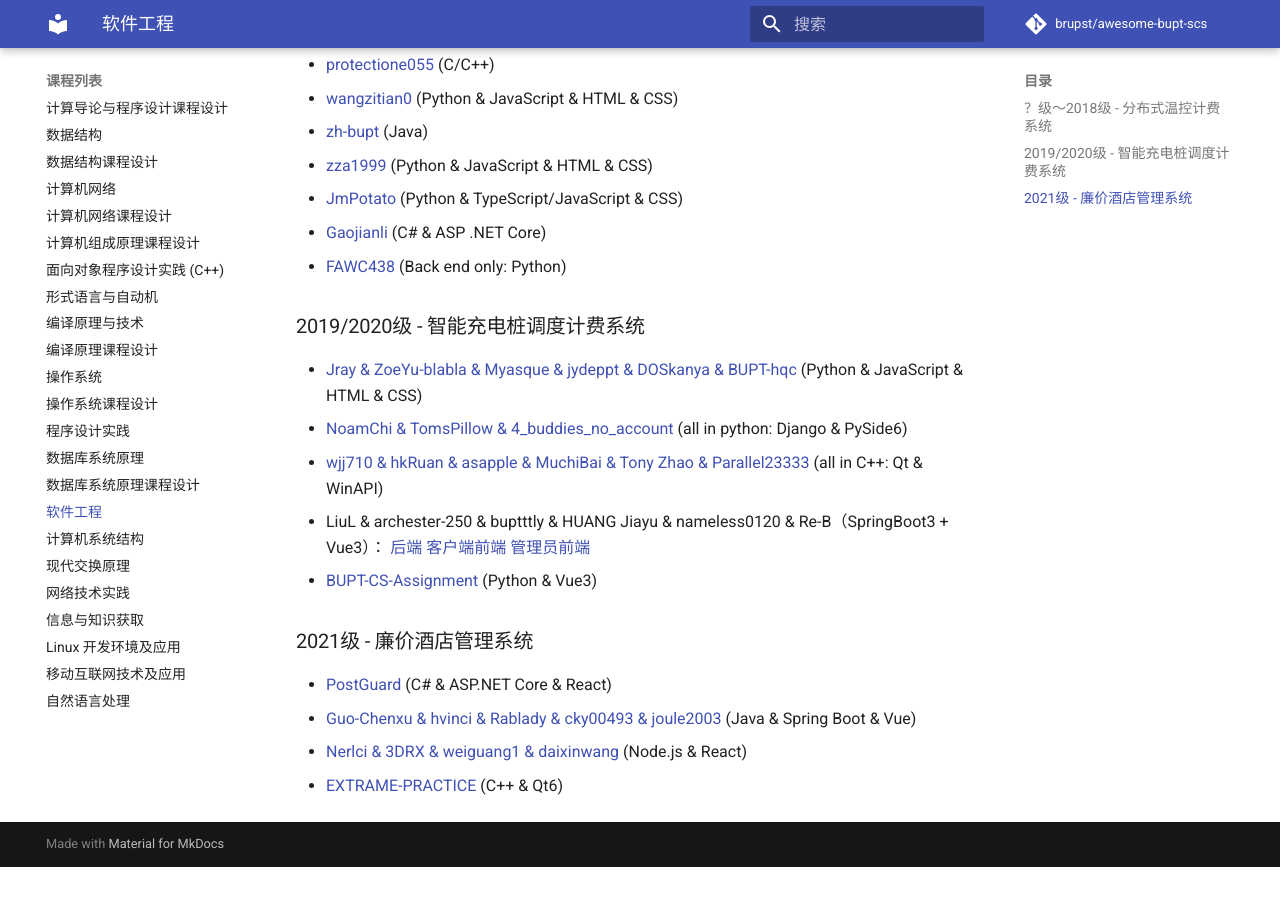
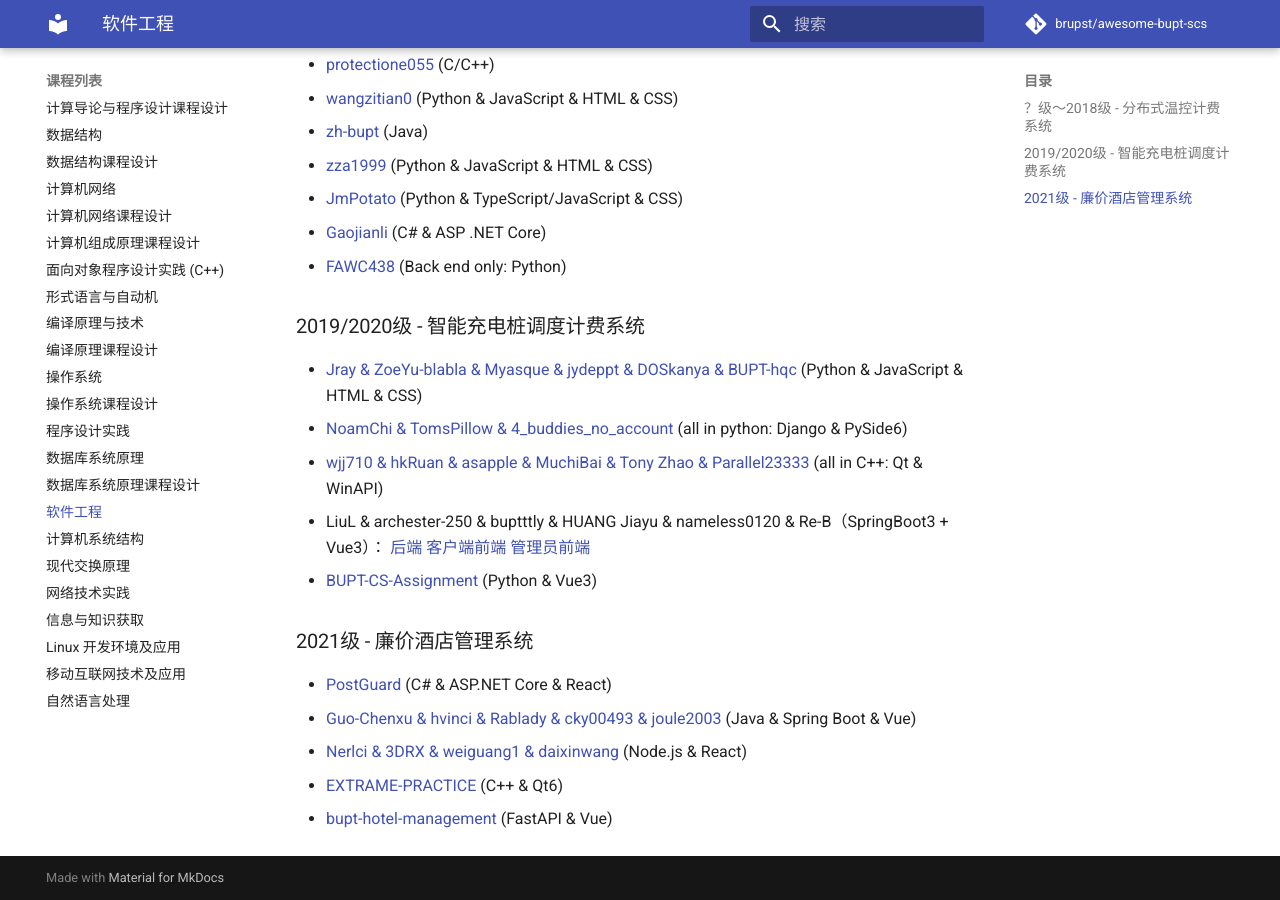
Before and after one commit to brupst/awesome-bupt-scs, an MkDocs documentation site: the page built from projects/Software-Engineering.md, in a window 1280 px wide and 900 px high, scrolled down 759 px. Built offline with MkDocs 1.6.1 and Material for MkDocs 9.7.7, drawn with Linux system fonts in a browser that asks for light colours; comment, search, counter and statistics services are not loaded; before the commit the page ends 1626 px from its top, so only the background shows below that.

Commit message:
update SE work

```diff
--- a/projects/Software-Engineering.md
+++ b/projects/Software-Engineering.md
@@ -40,3 +40,4 @@
 * [Guo-Chenxu & hvinci & Rablady & cky00493 & joule2003](https://github.com/Guo-Chenxu/hotel-backend) (Java & Spring Boot & Vue)
 * [Nerlci & 3DRX & weiguang1 & daixinwang](https://github.com/Nerlci/hotel_management) (Node.js & React)
 * [EXTRAME-PRACTICE](https://github.com/ye-rm/EXTRAME-PRACTICE) (C++ & Qt6)
++ [bupt-hotel-management](https://github.com/SamuraiBUPT/bupt-hotel-management) (FastAPI & Vue)
```
